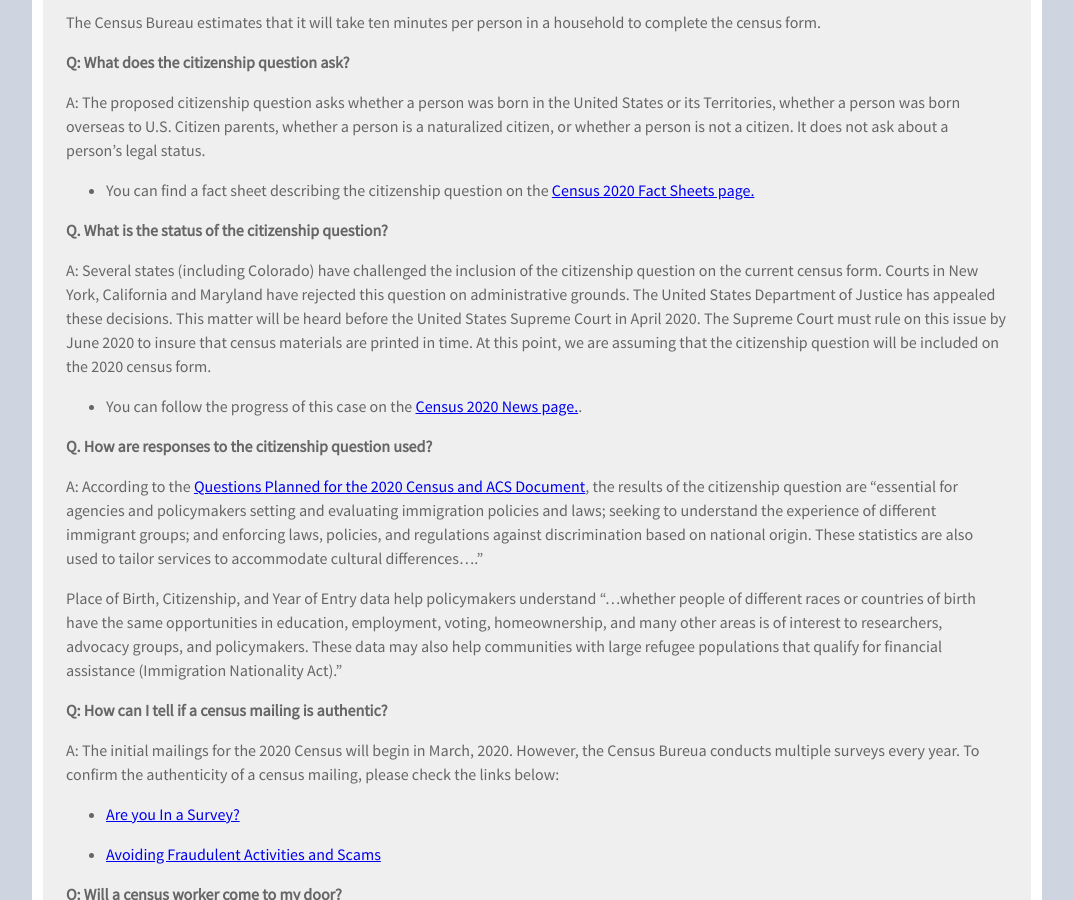
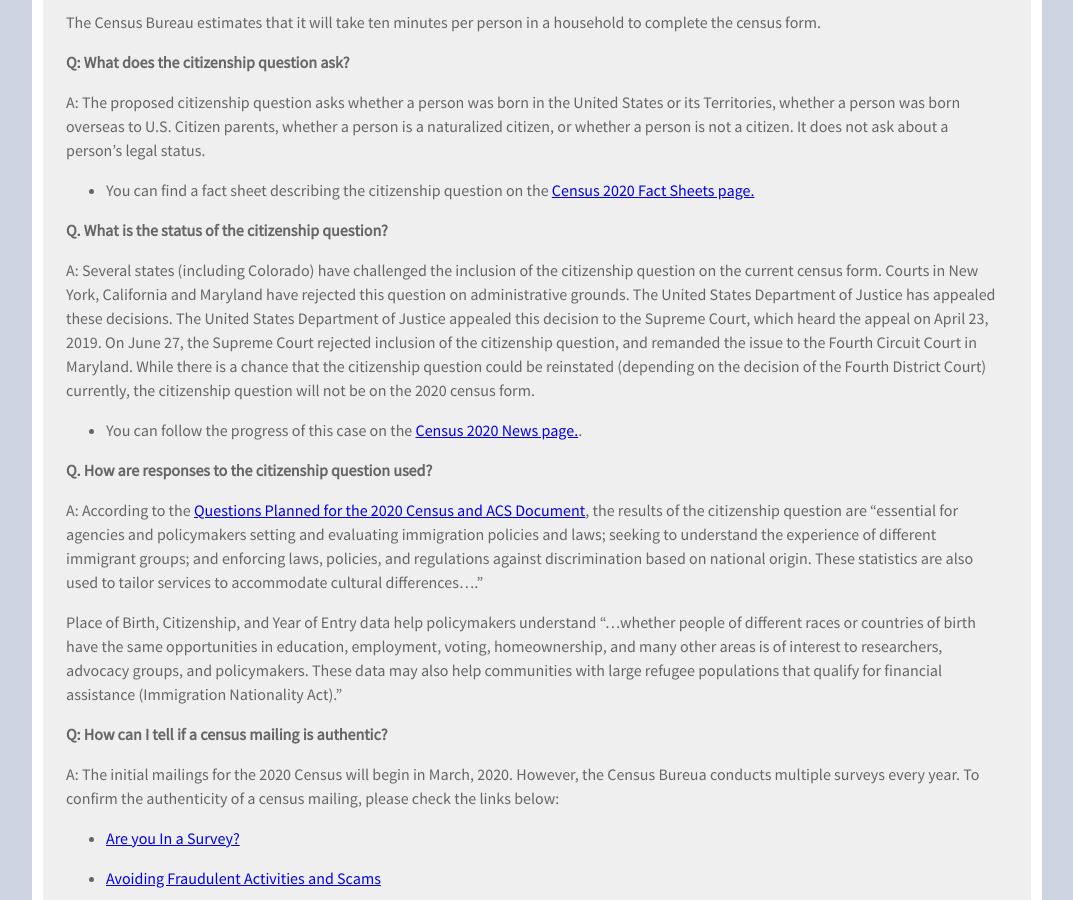
Before and after one commit to TBleess/Website_New, a Jekyll site: the page built from pages/5_CensusACS/2020-faq.md, in a window 1280 px wide and 900 px high, scrolled down 1250 px. Shown: the whole window, without its empty margins (103-1176 px from the left). Built offline with Jekyll 4.4.1, drawn with Linux system fonts in a browser that asks for light colours.

Commit message:
Update 2020-faq.md

```diff
--- a/pages/5_CensusACS/2020-faq.md
+++ b/pages/5_CensusACS/2020-faq.md
@@ -48,7 +48,7 @@ A: The proposed citizenship question asks whether a person was born in the Unite
 
 **Q. What is the status of the citizenship question?**
 
-A:  Several states (including Colorado) have challenged the inclusion of the citizenship question on the current census form.  Courts in New York, California and Maryland have rejected this question on administrative grounds.  The United States Department of Justice has appealed these decisions. This matter will be heard before the United States Supreme Court in April 2020.  The Supreme Court must rule on this issue by June 2020 to insure that census materials are printed in time. At this point, we are assuming that the citizenship question will be included on the 2020 census form.
+A:  Several states (including Colorado) have challenged the inclusion of the citizenship question on the current census form.  Courts in New York, California and Maryland have rejected this question on administrative grounds.  The United States Department of Justice has appealed these decisions.  The United States Department of Justice appealed this decision to the Supreme Court, which heard the appeal on April 23, 2019. On June 27, the Supreme Court rejected inclusion of the citizenship question, and remanded the issue to the Fourth Circuit Court in Maryland.  While there is a chance that the citizenship question could be reinstated (depending on the decision of the Fourth District Court) currently, the citizenship question will not be on the 2020 census form.
 
 - You can follow the progress of this case on the [Census 2020 News page.](https://demography.dola.colorado.gov/census-acs/2020-news/).
 
```
